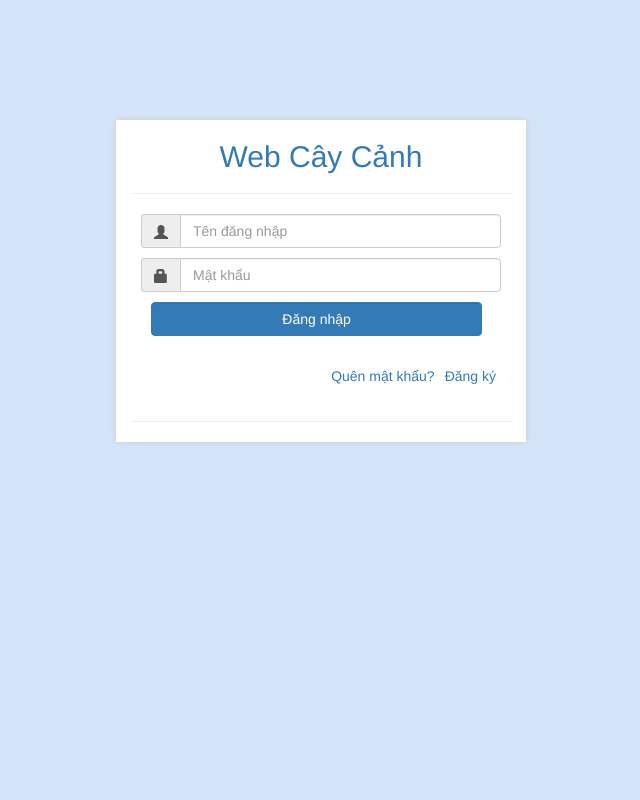
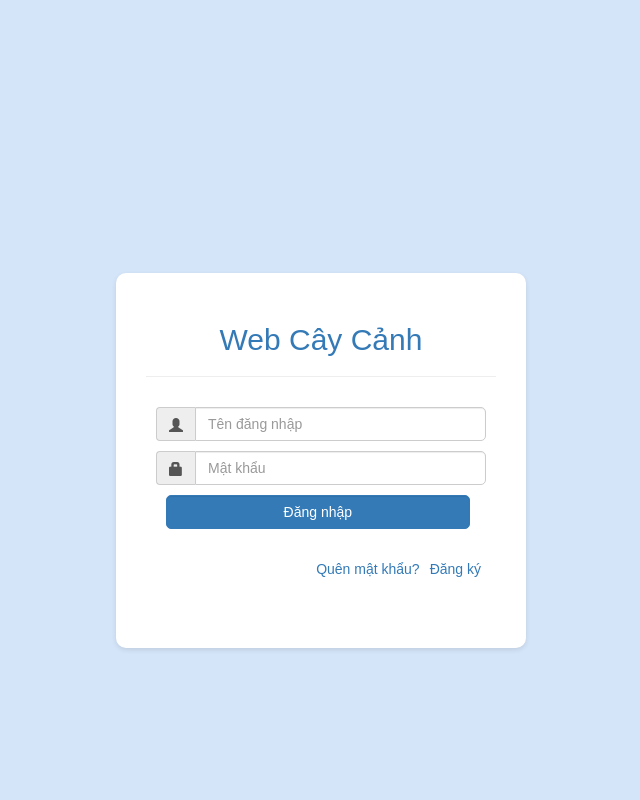
Before and after one commit to HoanTV197/Web-cay-canh, a PHP site: page /btlPHP/ in a window 1280 px wide. Shown: the whole page, without its empty margins (319-959 px from the left). Run offline with PHP 8.4, Linux system fonts and the light colour scheme.

Commit message:
update doanh thu

```diff
--- a/index.php
+++ b/index.php
@@ -35,6 +35,75 @@
             padding-left: 11px;
             color: red;
         }
+
+        /* login.css */
+
+body {
+  font-family: sans-serif; /* Chọn font chữ hiện đại */
+  background-color: #f4f4f4; /* Màu nền nhạt */
+  display: flex; /* Sử dụng flexbox để căn giữa */
+  justify-content: center;
+  align-items: center;
+  min-height: 100vh;
+}
+
+.khung {
+  background-color: #fff; /* Màu nền trắng cho khung đăng nhập */
+  padding: 30px;
+  border-radius: 10px; /* Bo góc cho khung */
+  box-shadow: 0 2px 5px rgba(0, 0, 0, 0.1); /* Đổ bóng cho khung */
+}
+
+.title h2 {
+  color: #337ab7; /* Màu tiêu đề */
+}
+
+.myform {
+  display: flex;
+  flex-direction: row; /* Sắp xếp nội dung theo hàng ngang */
+  align-items: center;
+}
+
+.myform form {
+  flex: 1; /* Cho phép khung form co giãn */
+}
+
+.form-control {
+  border-radius: 5px; /* Bo góc input */
+  border: 1px solid #ccc; /* Viền input */
+}
+
+.btn-login {
+  background-color: #337ab7; /* Màu nút đăng nhập */
+  border: none;
+}
+
+.btn-login:hover {
+  background-color: #23527c; /* Màu nút khi hover */
+}
+
+.fright {
+  color: #337ab7; /* Màu liên kết */
+}
+
+/* Phần quan trọng: Thêm ảnh cây cảnh */
+.image-container {
+  width: 40%; /* Điều chỉnh độ rộng của ảnh */
+  margin-left: 20px; /* Khoảng cách giữa ảnh và form */
+}
+
+.image-container img {
+  max-width: 100%;
+  height: auto;
+  border-radius: 10px; /* Bo góc ảnh */
+  box-shadow: 0 2px 5px rgba(0, 0, 0, 0.1); /* Đổ bóng cho ảnh */
+}
+
+/* Tùy chỉnh li */
+.pull-right {
+  justify-content: space-around; /* Chia đều các mục */
+}
+
     </style>
 </head>
 
@@ -78,6 +147,8 @@
 }
 
     ?>
+
+
     <div class="container khung">
         <div class="title">
             <h2 class="text-center" style="color:#337ab7">Web Cây Cảnh</h2>
```
